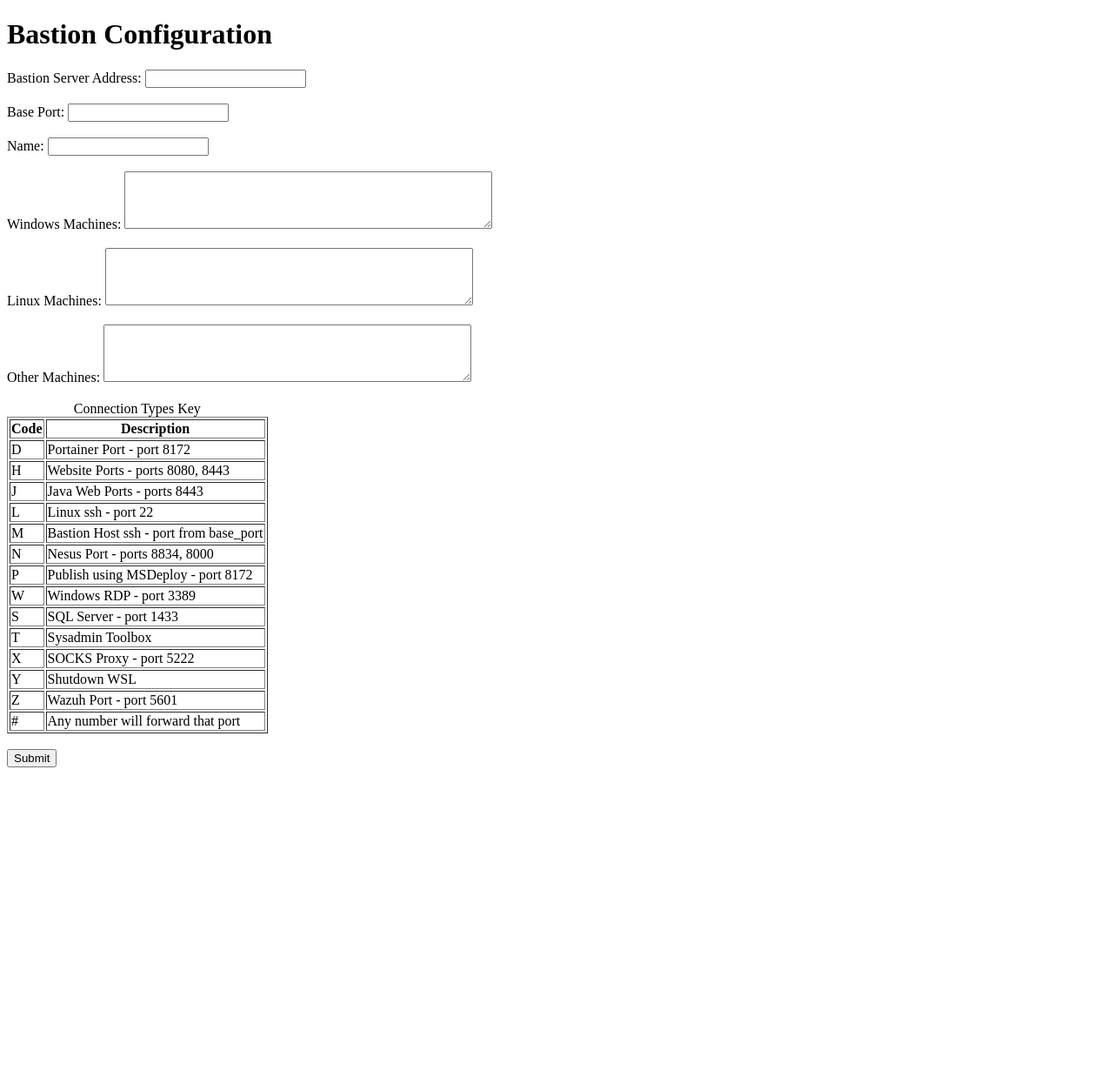
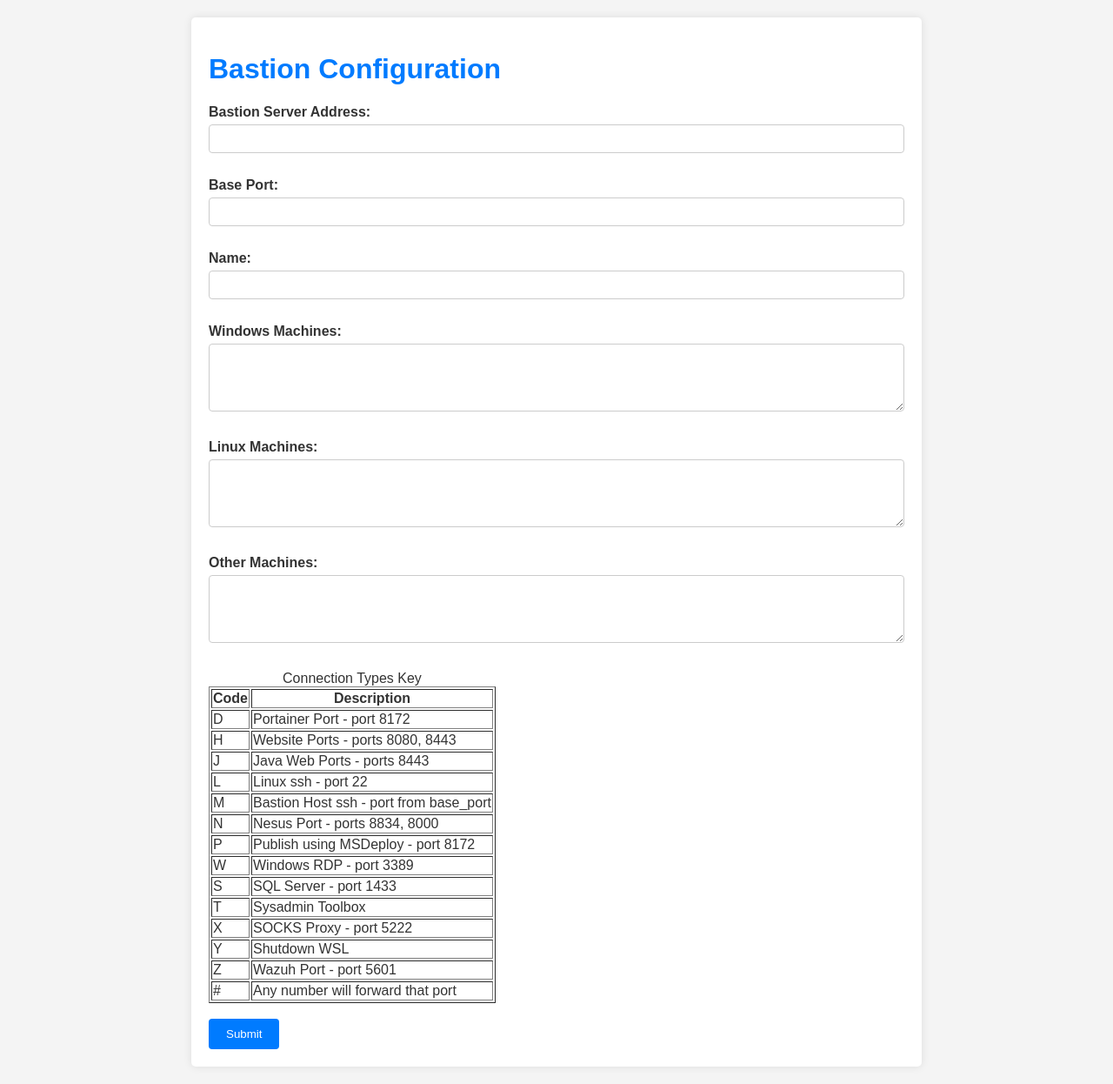
Before and after one commit to djlactose/Bastion, a Flask app: page / in a window 1280 px wide. Shown: the whole page at 87% size. Before the commit the page ends 882 px from the top, so only its background shows below. Run offline with Flask 3, Linux system fonts and the light colour scheme.

Commit message:
Made the page more visually appealing

```diff
--- a/templates/index.html
+++ b/templates/index.html
@@ -4,8 +4,56 @@
     <meta charset="UTF-8">
     <meta name="viewport" content="width=device-width, initial-scale=1.0">
     <title>Bastion Configuration</title>
+    <style>
+        body {
+            font-family: Arial, sans-serif;
+            background-color: #f4f4f4;
+            color: #333;
+            margin: 0;
+            padding: 0;
+        }
+        .container {
+            max-width: 800px;
+            margin: 20px auto;
+            padding: 20px;
+            background-color: #fff;
+            border-radius: 5px;
+            box-shadow: 0 0 10px rgba(0, 0, 0, 0.1);
+        }
+        h1 {
+            color: #007bff;
+        }
+        form {
+            margin-top: 20px;
+        }
+        label {
+            font-weight: bold;
+        }
+        input[type="text"],
+        textarea {
+            width: 100%;
+            padding: 8px;
+            margin-top: 5px;
+            margin-bottom: 10px;
+            border: 1px solid #ccc;
+            border-radius: 4px;
+            box-sizing: border-box;
+        }
+        input[type="submit"] {
+            background-color: #007bff;
+            color: #fff;
+            padding: 10px 20px;
+            border: none;
+            border-radius: 4px;
+            cursor: pointer;
+        }
+        input[type="submit"]:hover {
+            background-color: #0056b3;
+        }
+    </style>
 </head>
 <body>
+    <div class="container">
         <h1>Bastion Configuration</h1>
 
         <form action="/submit" method="post">
@@ -94,5 +142,6 @@
 
             <input type="submit" value="Submit">
         </form>
+    </div>
 </body>
 </html>
```
Lines whose indentation alone changed are shown as unchanged.
